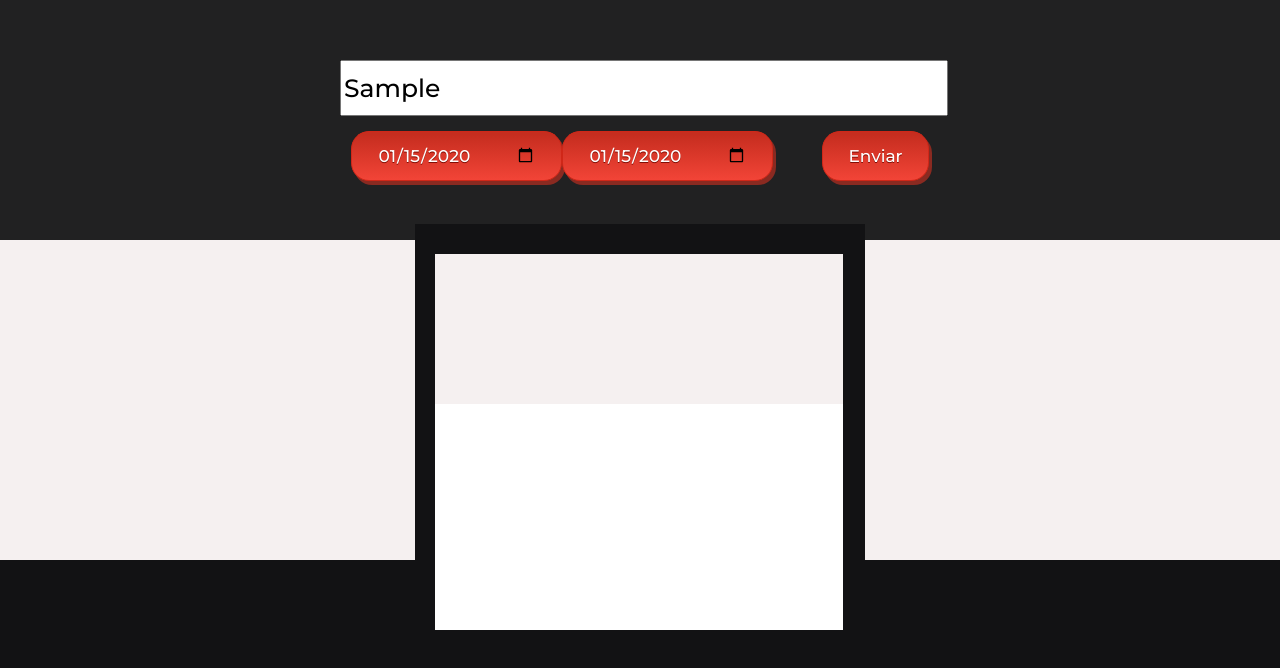
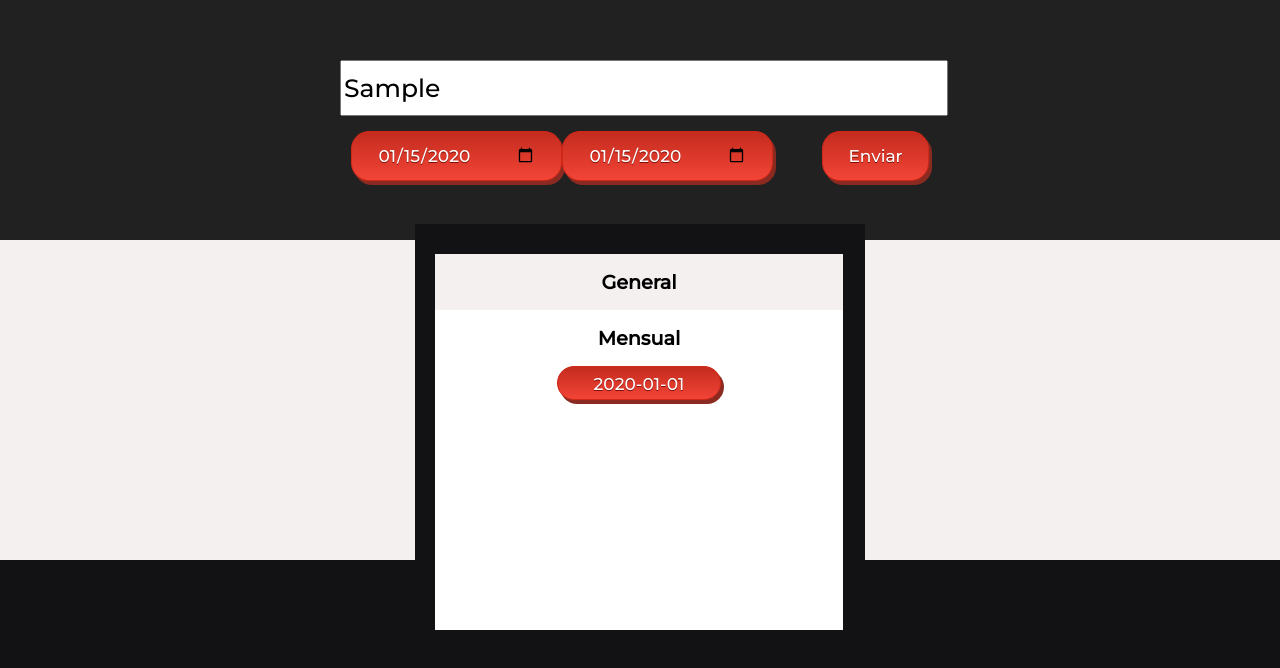
Before and after one commit to biccs/herramientasGrupoMr, a website: page reporteArticulo/views/index.html in a window 1280 px wide. Both pictures are taken after typing "Sample", "2020-01-15", "2020-01-15" into the empty fields and a click on the button "Enviar". Drawn offline with Linux system fonts and the light colour scheme; no server answers.

Commit message:
Finished displaying buttons, implementation due

```diff
--- a/reporteArticulo/views/index.html
+++ b/reporteArticulo/views/index.html
@@ -24,10 +24,10 @@
         <div id="dataSheet--container">
             <div id="dataSheet">
                 <section id="generalInfo--container">
-
+                    <h2>General</h2>
                 </section>
                 <article id="periodInfo">
-
+                    <h2>Mensual</h2>
                 </article>
             </div>
         </div>
--- a/reporteArticulo/views/script.js
+++ b/reporteArticulo/views/script.js
@@ -70,10 +70,12 @@ function generalDataModel(data, startingDate, finalDate) {
 // and displays a button representing a month
 function displayButton(date) {
     const infoContainer = document.getElementById("periodInfo");
-    const button = document.createElement('button');
-    button.textContent = date;
-
-    infoContainer.append(button)
+    for (let i = 0; i < date.length; i++) {
+        const button = document.createElement('button');
+        button.textContent = date[i];
+        button.className = "monthButton";
+        infoContainer.append(button)
+    }
 }
 
 //Manages the conection with the API, retrieves data from a html form
@@ -129,29 +131,16 @@ window.onload = function() {
         var startYear = parseInt(start.substring(0, 4));
         var endYear = parseInt(end.substring(0, 4));
         var dates = [];
-        console.log(start);
-        console.log(end);
-        console.log(startYear);
-        console.log(endYear);
 
         for (var i = startYear; i <= endYear; i++) {
-            var endMonth = i != endYear ? 11 : parseInt(end[1]) - 1;
-            var startMon = i === startYear ? parseInt(start[1]) - 1 : 0;
+            var endMonth = i != endYear ? 11 : (parseInt(end.substring(5, 7)) - 1);
+            var startMon = i === startYear ? (parseInt(start.substring(5, 7)) - 1) : 0;
             for (var j = startMon; j <= endMonth; j = j > 12 ? j % 12 || 11 : j + 1) {
                 var month = j + 1;
                 var displayMonth = month < 10 ? '0' + month : month;
                 dates.push([i, displayMonth, '01'].join('-'));
             }
         }
-        console.log(dates);
-
-        // var startDate = moment(startingDate2);
-        // var endDate = moment(finalDate2);
-        // while (startDate.isBefore(endDate)) {
-        //     displayButton(startDate);
-        //     print(startDate);
-        //     startDate.add(1, 'month');
-        // }
-
+        displayButton(dates);
     });
 }
--- a/reporteArticulo/views/style.css
+++ b/reporteArticulo/views/style.css
@@ -111,12 +111,44 @@ section {
 }
 
 #generalInfo--container {
-    margin: 0 auto;
     font-size: .8rem;
     display: flex;
     flex-direction: row;
     flex-wrap: wrap;
     justify-content: space-around;
+    height: auto;
+}
+
+#periodInfo {
+    width: 80%;
+    text-align: center;
+    font-size: .8rem;
+    display: flex;
+    flex-direction: column;
+    margin: 0 auto;
+}
+
+.monthButton {
+    height: 34px;
+    box-shadow: 3px 4px 0px 0px #8a2a21;
+    background: linear-gradient(to bottom, #c62d1f 5%, #f24437 100%);
+    background-color: #c62d1f;
+    border-radius: 18px;
+    border: 1px solid #d02718;
+    display: inline-block;
+    cursor: pointer;
+    color: #ffffff;
+    font-size: 17px;
+    padding: 7px 25px;
+    text-decoration: none;
+    text-shadow: 0px 1px 0px #810e05;
+    width: 50%;
+    margin: 0 auto;
+}
+
+.monthButton:hover {
+    background: linear-gradient(to bottom, #f24437 5%, #c62d1f 100%);
+    background-color: #f24437;
 }
 
 footer {
```
